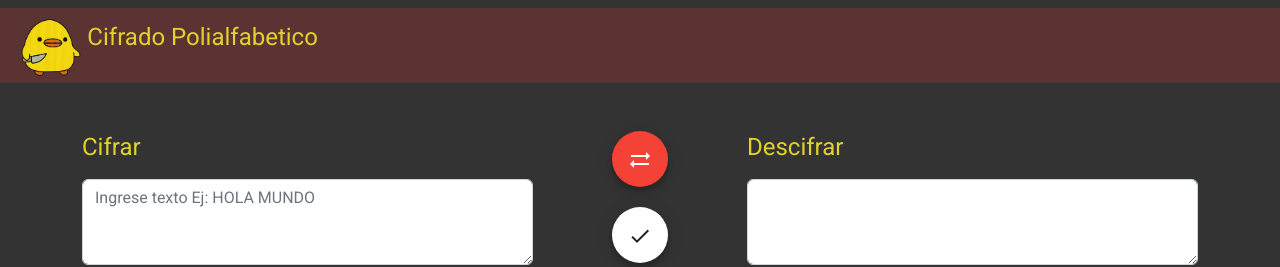
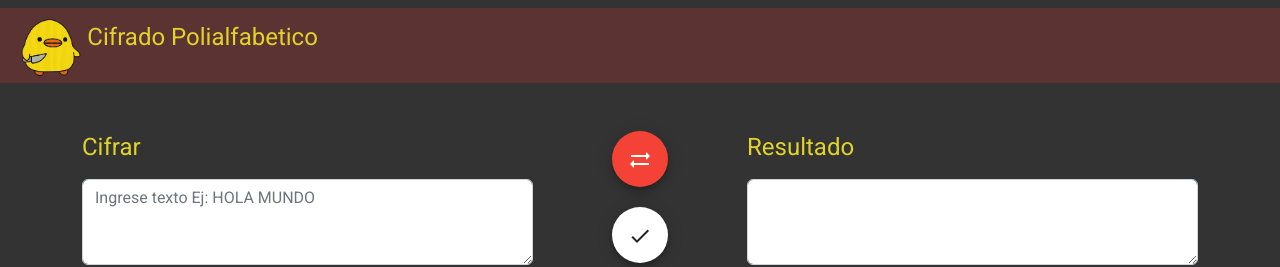
Before and after one commit to Sutams/polialfalab, an Angular app: page / in a window 1280 px wide. Shown: the top 267 px of the page. Built offline with nearby package versions, Linux system fonts and the light colour scheme.

Commit message:
Final final final

```diff
--- a/src/app/app.component.html
+++ b/src/app/app.component.html
@@ -40,7 +40,7 @@
       </div>
 
       <div class="col-md-5 derecha">
-        <h1 [innerText]="cifrar ? 'Descifrar' : 'Cifrar'"></h1>
+        <h1 [innerText]="'Resultado'"></h1>
         <div class="form-group">
           <textarea class="form-control" readonly rows="3">{{txtOut}}</textarea>
         </div>
```
